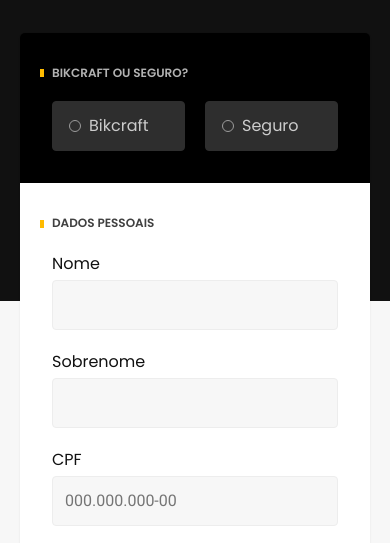
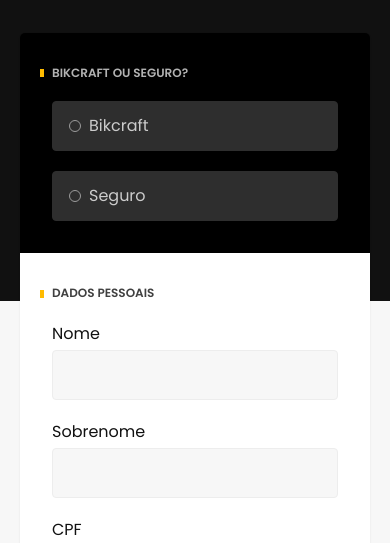
Before and after one commit to desenhosolar/bikcraft, a plain HTML site: page orcamento.html in a window 390 px wide. Shown: the part 299-842 px from the top of the page. Drawn offline with Linux system fonts and the light colour scheme.

Commit message:
orcamento

```diff
--- a/css/orcamento/orcamento.css
+++ b/css/orcamento/orcamento.css
@@ -170,5 +170,7 @@
 }
 
 @media (max-width: 400px) {
-  grid-template-columns: 1fr;
+  .orcamento-produto {
+    grid-template-columns: 1fr;
+  }
 }
```
